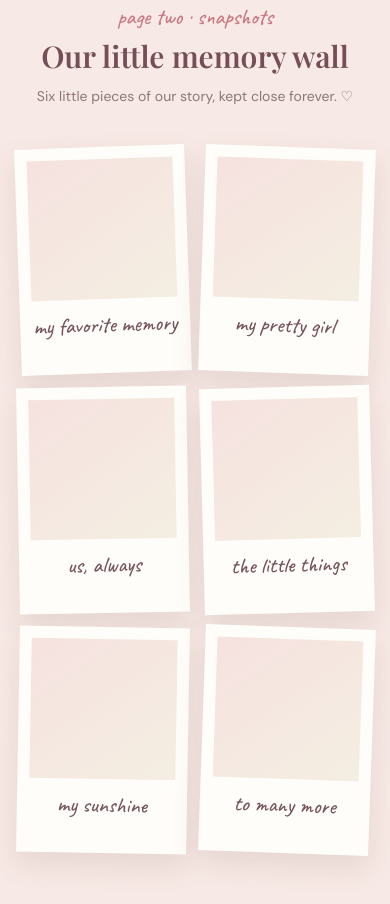
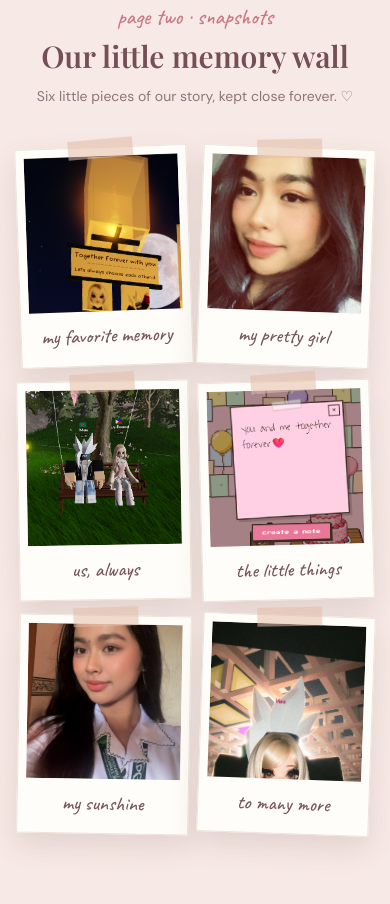
Before and after one commit to thundermax26/5th-monthsary, a plain HTML site: page index.html in a window 390 px wide. Shown: the part 1854-2758 px from the top of the page. Drawn offline with nearby package versions, Linux system fonts and the light colour scheme.

Commit message:
Update index.html

```diff
--- a/index.html
+++ b/index.html
@@ -26,6 +26,122 @@ footer{text-align:center;padding:25px;color:#a18181;font-size:11px}.heart-float{
 @keyframes floatUp{to{transform:translateY(-110vh) rotate(35deg);opacity:0}}@keyframes beat{50%{transform:scale(1.15)}}@keyframes fade{from{opacity:0;transform:translateY(10px)}to{opacity:1;transform:none}}
 @media(max-width:700px){.section{padding:70px 18px}.timeline{grid-template-columns:repeat(2,1fr)}.month:last-child{grid-column:1/-1;min-height:150px}.gallery{grid-template-columns:repeat(2,1fr);gap:14px}.photo{height:165px}.notes-grid{grid-template-columns:repeat(2,1fr);gap:12px}.note{min-height:155px;padding:14px}.note .front,.note .back{min-height:115px;font-size:21px}.letter-wrap{padding:28px 22px}.letter-wrap p{font-size:18px}}
 @media(max-width:390px){.gallery{grid-template-columns:1fr 1fr}.photo{height:140px}.timeline{gap:9px}.month{padding:18px 11px}.brand{font-size:21px}}
+
+/* =================================
+   LEILA'S PHOTO SCRAPBOOK GALLERY
+================================= */
+
+.gallery {
+  display: grid;
+  grid-template-columns: repeat(3, 1fr);
+  gap: 28px;
+  align-items: start;
+  max-width: 950px;
+  margin: 0 auto;
+}
+
+/* POLAROID FRAME */
+
+.polaroid {
+  position: relative;
+  padding: 12px 12px 22px;
+  background: #fffdf9;
+  border: 1px solid #eee3da;
+  box-shadow: 0 12px 28px rgba(121, 91, 84, 0.16);
+  transform: rotate(var(--r));
+  transition: transform 0.3s ease, box-shadow 0.3s ease;
+}
+
+.polaroid:hover {
+  transform: rotate(0deg) translateY(-8px);
+  box-shadow: 0 18px 35px rgba(121, 91, 84, 0.22);
+  z-index: 2;
+}
+
+/* PHOTO AREA */
+
+.photo {
+  width: 100%;
+  height: 250px;
+  overflow: hidden;
+  position: relative;
+  background: linear-gradient(145deg, #f6e2df, #f4eee2);
+}
+
+.photo img {
+  width: 100%;
+  height: 100%;
+  object-fit: cover;
+  object-position: center;
+  display: block;
+  transition: transform 0.5s ease;
+}
+
+.polaroid:hover .photo img {
+  transform: scale(1.05);
+}
+
+/* PHOTO CAPTIONS */
+
+.caption {
+  font-family: 'Caveat', cursive;
+  font-size: 25px;
+  text-align: center;
+  color: #76565b;
+  margin-top: 13px;
+  line-height: 1.2;
+}
+
+/* LITTLE DECORATIVE TAPE */
+
+.polaroid::before {
+  content: "";
+  position: absolute;
+  top: -9px;
+  left: 50%;
+  transform: translateX(-50%) rotate(-3deg);
+  width: 65px;
+  height: 19px;
+  background: rgba(226, 190, 168, 0.55);
+  z-index: 3;
+}
+
+/* TABLET RESPONSIVENESS */
+
+@media (max-width: 700px) {
+  .gallery {
+    grid-template-columns: repeat(2, 1fr);
+    gap: 20px 15px;
+  }
+
+  .photo {
+    height: 190px;
+  }
+
+  .caption {
+    font-size: 22px;
+  }
+}
+
+/* MOBILE RESPONSIVENESS */
+
+@media (max-width: 390px) {
+  .gallery {
+    gap: 15px 10px;
+  }
+
+  .polaroid {
+    padding: 8px 8px 17px;
+  }
+
+  .photo {
+    height: 155px;
+  }
+
+  .caption {
+    font-size: 20px;
+  }
+}
 </style>
 </head>
 <body>
```
